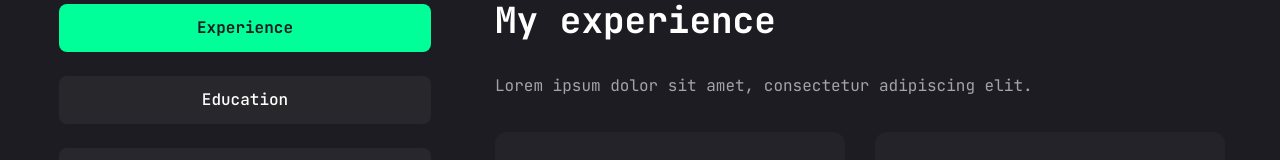
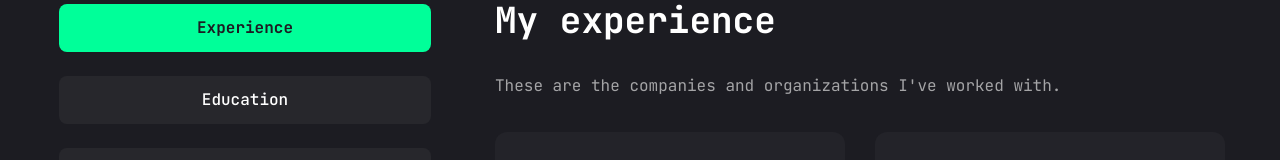
Before and after one commit to reynaroma/reyna-portfolio, a Next.js app: page /resume in a window 1280 px wide. Shown: the part 180-340 px from the top of the page. Built offline with nearby package versions, Linux system fonts and the light colour scheme.

Commit message:
Modify the Resume page

```diff
--- a/app/resume/page.jsx
+++ b/app/resume/page.jsx
@@ -7,7 +7,7 @@ import { FaWebflow } from "react-icons/fa6";
 // about data
 const about = {
   title: 'About me',
-  description: 'Lorem ipsum dolor sit amet, consectetur adipiscing elit.',
+  description: 'Hi there! I am a software developer with experience in JavaScript and expertise in frameworks like React.js, Next.js, Node.js and Webflow. I am a quick learner and collaborate closely with the team to create efficient, scalable, and user-friendly solutions that solve real-world problems. Lets work together!',
   info: [
     {
       fieldName: 'Name',
@@ -48,7 +48,7 @@ const about = {
 const experience = {
   icon: '/assets/resume/badge.svg',
   title: "My experience",
-  description: "Lorem ipsum dolor sit amet, consectetur adipiscing elit.",
+  description: "These are the companies and organizations I've worked with.",
   items: [
     {
       company: "Accenture Inc.",
@@ -87,7 +87,7 @@ const experience = {
 const education = {
   icon: '/assets/resume/cap.svg',
   title: "My education",
-  description: "Lorem ipsum dolor sit amet, consectetur adipiscing elit.",
+  description: "These are the institutions I've studied at.",
   items: [
     {
       institution: "Adamson University",
@@ -105,7 +105,7 @@ const education = {
 // skils data
 const skills = {
   title: 'My skills',
-  description: 'Lorem ipsum dolor sit amet, consectetur adipiscing elit.',
+  description: 'These are the skills I have acquired recently and still learning.',
   skillList: [
     {
       icon: <FaHtml5 />,
```
